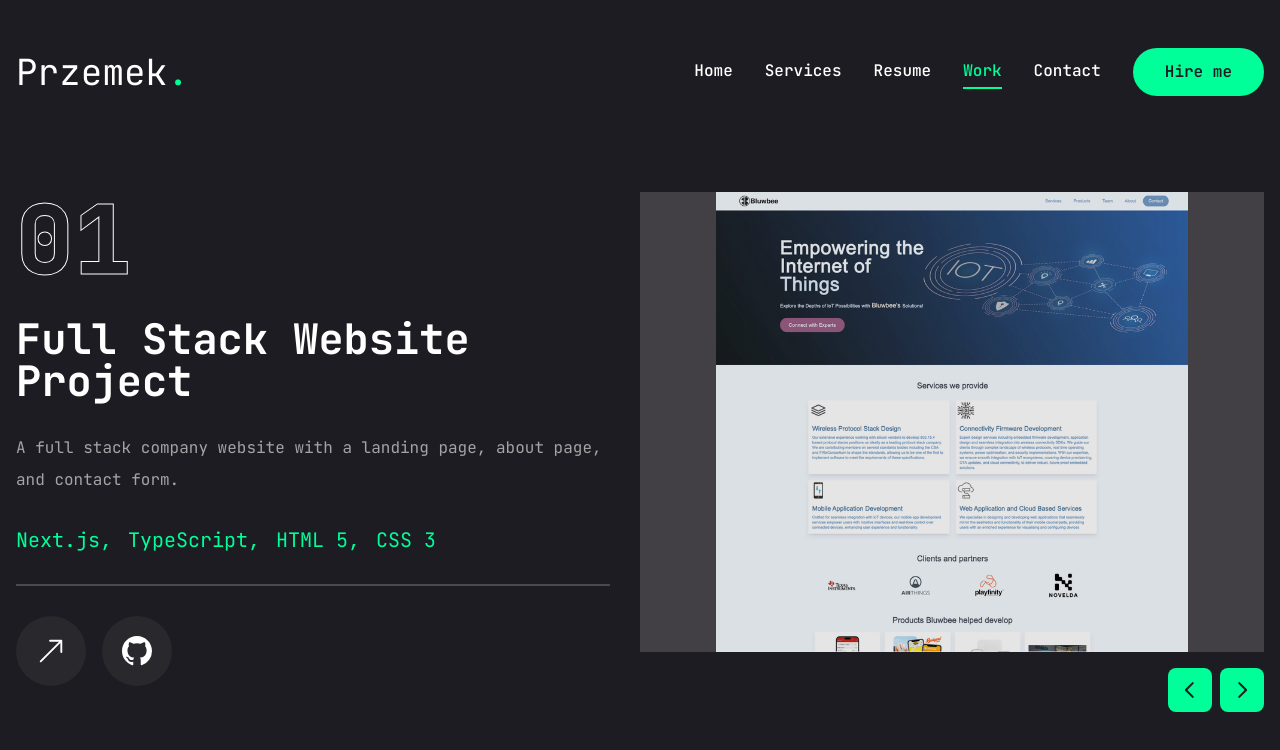
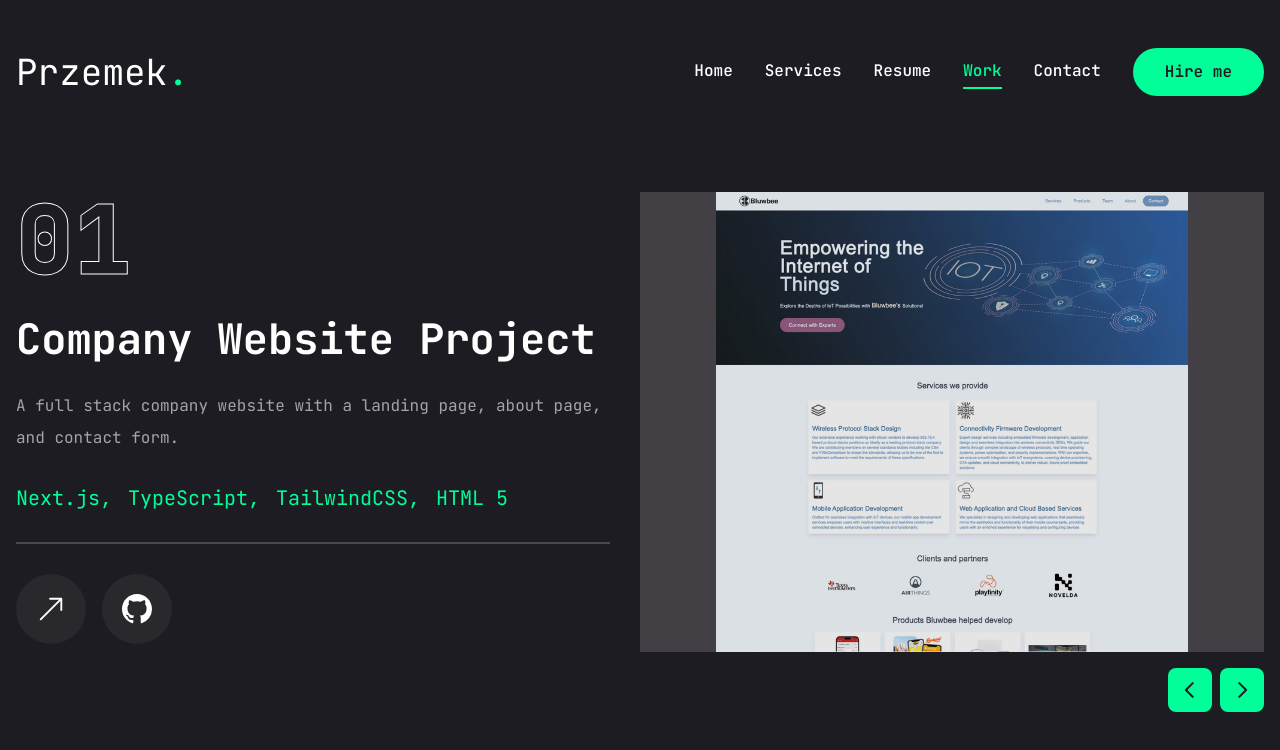
Before and after one commit to przemekw-dev/portfolioWeb, a Next.js app: page /work in a window 1280 px wide. Shown: the top 750 px of the page. Built offline with nearby package versions, Linux system fonts and the light colour scheme.

Commit message:
fix titles on work page

```diff
--- a/app/work/page.tsx
+++ b/app/work/page.tsx
@@ -18,15 +18,15 @@ import Image from "next/image";
 const projects = [
   {
     num: "01",
-    category: "Full Stack Website",
+    category: "Company Website",
     title: "Company Website",
     description:
       "A full stack company website with a landing page, about page, and contact form.",
     stack: [
       { name: "Next.js" },
       { name: "TypeScript" },
+      { name: "TailwindCSS" },
       { name: "HTML 5" },
-      { name: "CSS 3" },
     ],
     image: "/assets/bluwbee-web.png",
     live: "https://bluwbee.com",
@@ -34,7 +34,7 @@ const projects = [
   },
   {
     num: "02",
-    category: "Full Stack Mobile App",
+    category: "Exercise Mobile App",
     title: "Exercise App",
     description:
       "A full-stack exercise app where users can track their workouts and progress.",
```
